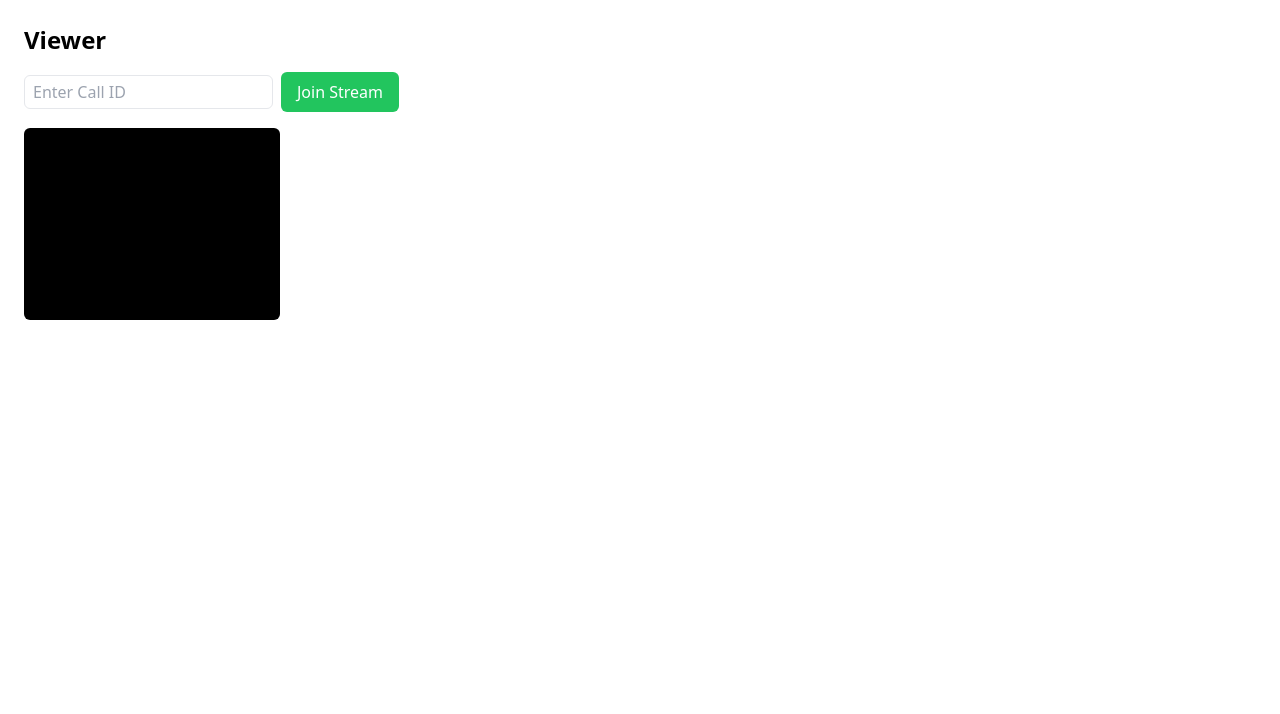
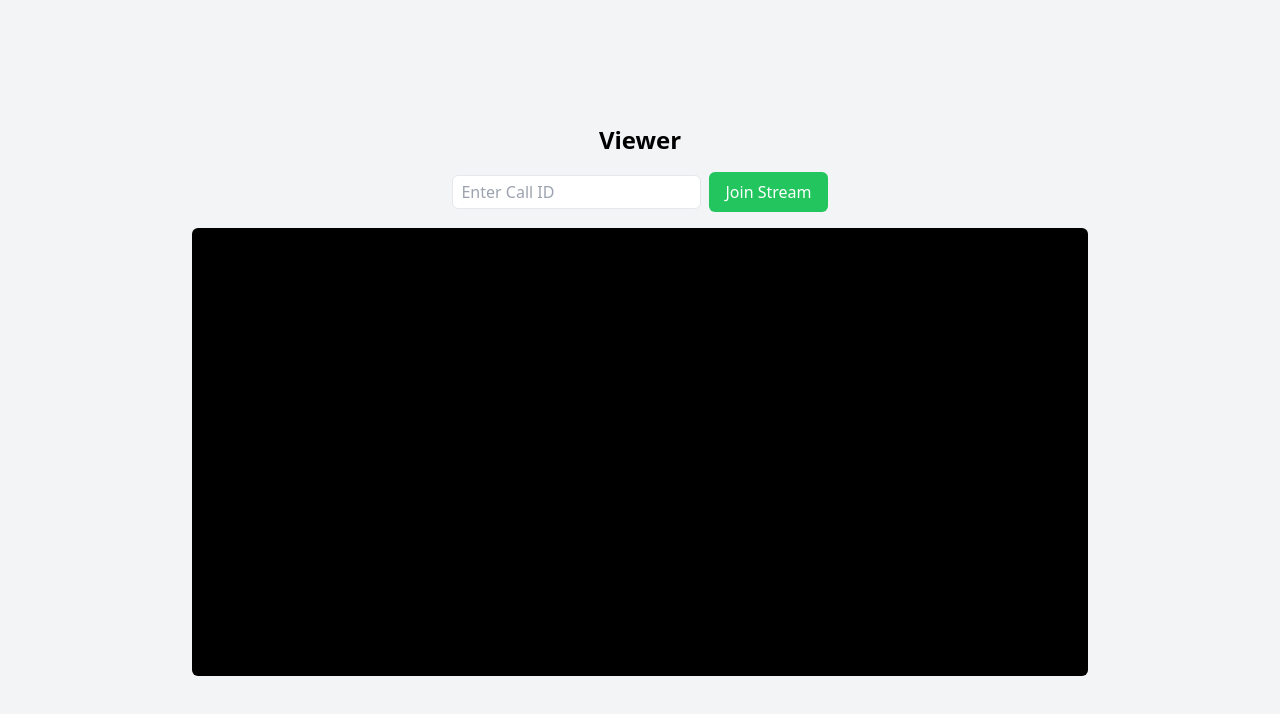
Before and after one commit to ai-monitoring-system/web-app, a React (Create React App) app: page / in a window 1280 px wide. Both pictures are taken after a click on the button "Viewer". Shown: the top 714 px of the page. Built offline with nearby package versions, Linux system fonts and the light colour scheme.

Commit message:
make bigger viewer screen

```diff
--- a/src/Viewer.js
+++ b/src/Viewer.js
@@ -91,7 +91,7 @@ const Viewer = () => {
   }, []);
 
   return (
-    <div className="p-6">
+    <div className="flex flex-col items-center justify-center min-h-screen p-6 bg-gray-100">
       <h1 className="text-2xl font-bold mb-4">Viewer</h1>
       {!hasJoined && (
         <div className="mb-4">
@@ -110,12 +110,14 @@ const Viewer = () => {
           </button>
         </div>
       )}
-      <video
-        ref={remoteVideoRef}
-        autoPlay
-        playsInline
-        className="w-64 h-48 bg-black rounded-md"
-      ></video>
+      <div className="w-full max-w-4xl">
+        <video
+          ref={remoteVideoRef}
+          autoPlay
+          playsInline
+          className="w-full h-auto bg-black rounded-md"
+        ></video>
+      </div>
     </div>
   );
 };
```
